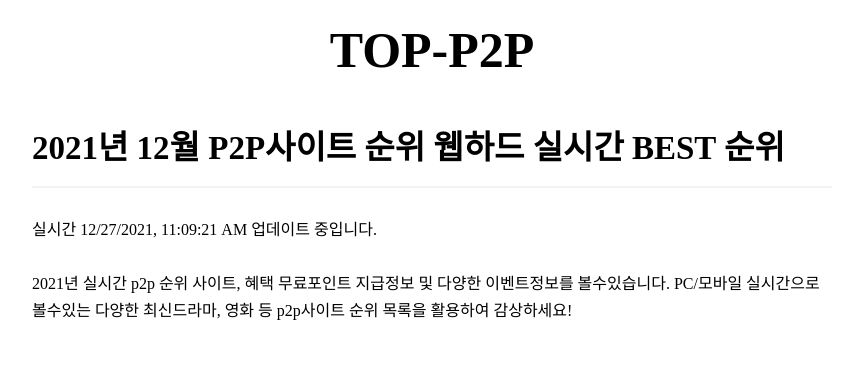
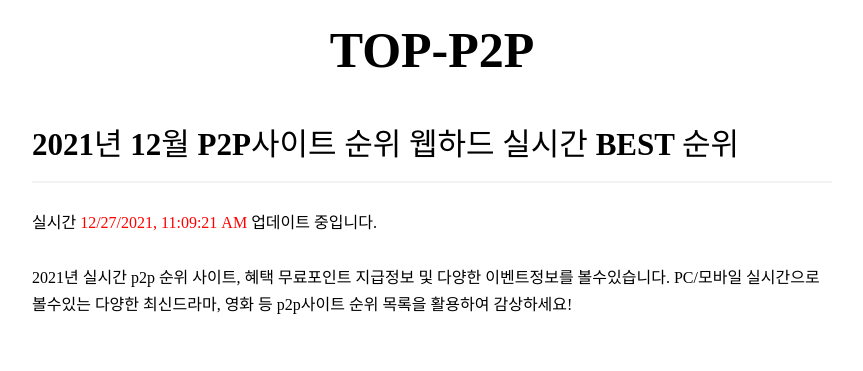
Before and after one commit to jeongwoong2/webhard7, a plain HTML site: page index.html in a window 1280 px wide. Shown: the top 371 px of the page, without its empty margins (216-1079 px from the left). Drawn offline with Linux system fonts and the light colour scheme.

Commit message:
Update chi.css

```diff
--- a/chi.css
+++ b/chi.css
@@ -22,8 +22,8 @@ h1{
 h2{
     border-bottom: 2px solid rgb(243, 243, 243);
     padding-bottom: 10px;
-    font-size: 33px;
-    font-weight: 600;
+    font-size: 31px;
+    font-weight: 550;
 }
 @media only screen and (max-width: 700px) {
     h2 {
@@ -157,3 +157,6 @@ a:hover {
     padding-left:33px;
     padding-right:10px;
 }
+.time{
+  color: red;
+}
```
